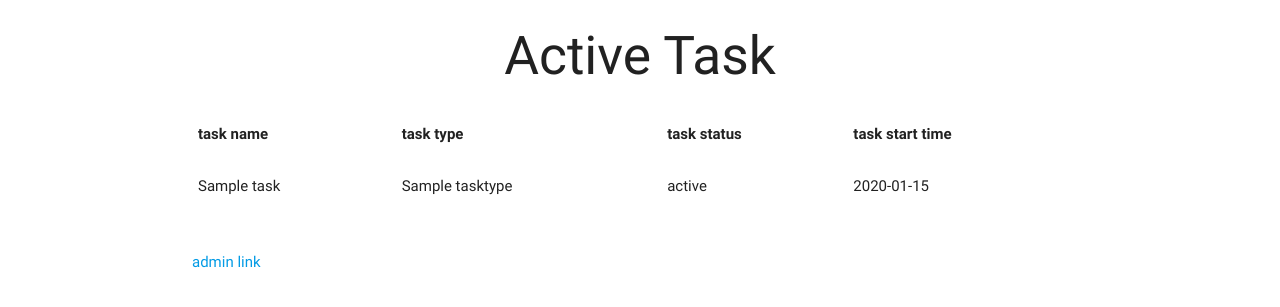
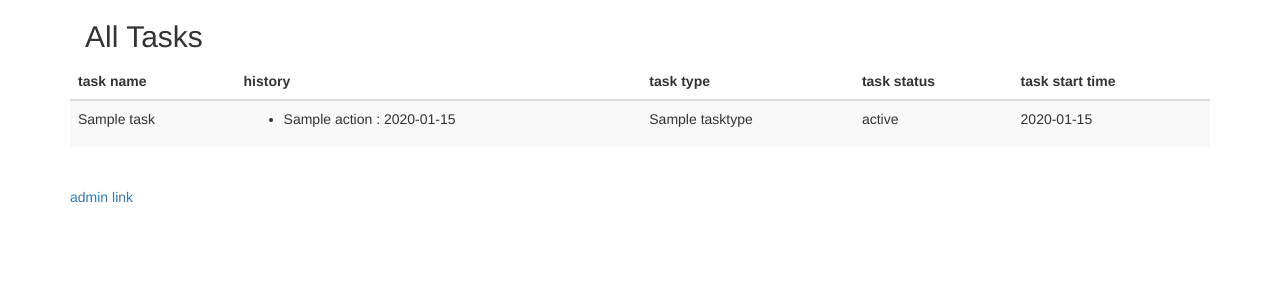
Before and after one commit to a3bclhu88/python_django_task_manager, a Python web app: template dashboard/templates/index.html in a window 1280 px wide. Shown: the top 307 px of the page. Run offline with Jinja, Linux system fonts and the light colour scheme; the template is opened without the code that fills it: most values are stand-ins (such as "Sample title", 1, 10 or a date in 2020); some libraries are stand-ins or nearby versions.

Commit message:
display task history in UI, adding bootstrap

```diff
--- a/dashboard/models.py
+++ b/dashboard/models.py
@@ -66,7 +66,11 @@ class Task(models.Model):
 
 class TaskAction(models.Model):
     # task action item
-    Taskid = models.ForeignKey(Task,on_delete=models.CASCADE, null=True)
+    Taskid = models.ForeignKey(Task,on_delete=models.CASCADE, null=True, related_name='actions')
     actionname = models.CharField(max_length = 256)
     actiontime = models.DateTimeField(default = datetime.now,blank = True)
     actiontype = models.CharField(max_length = 32)
+
+    @property
+    def tid(self):
+        return self.Taskid
--- a/dashboard/templates/index.html
+++ b/dashboard/templates/index.html
@@ -1,20 +1,57 @@
 {%extends 'list_layout.html'%}
 
 {% block content %}
-<table  class = "collection">
+  <script type="text/javascript">
+	function showhistory(){
+		debugger;
+		console.log("show history invoked");
+		var viewid = document.getElementById('historytab');
+		if (viewid.style.display === 'none'){
+			console.log("display ? : " + viewid.style.display);
+			viewid.style.display = 'block';
+		}
+		else{
+			console.log("display ? : " + viewid.style.display);
+			viewid.style.display = "none";
+		}
+	}
+   </script>
+<div id = "header">
+	<header class = "container center-align">
+	  	<h2>All Tasks</h2>
+	</header>
+</div>
+<div id = "listtable">
+	<table  class = "table table-striped">
+		<thead class = "thead-inverse">
 			<tr>
 			<th>task name</th>
+			<th>history</th>
 			<th>task type</th>
 			<th>task status</th>
 			<th>task start time</th>
 			</tr>
+		</thead>
 		{% for task in tasklist %}
 			<tr>
 				<td>{{task.taskname}}</td>
+				<td>
+					<div id = "historytab">
+						<ul>
+							{% for action in task.actions.all %}
+								<li>{{action.actionname}} : {{action.actiontime}}</li>
+							{% endfor %}
+						</ul>
+					</div>
+				</td>
 				<td>{{task.tasktype}}</td>
 				<td>{{task.taskstatus}}</td>
 				<td>{{task.taskstarttime}}</td>
 			</tr>
+
 		{% endfor %}
 	</table>
+
+</div>
+
 {% endblock %}
--- a/dashboard/templates/list_layout.html
+++ b/dashboard/templates/list_layout.html
@@ -1,14 +1,11 @@
 <!DOCTYPE html>
 <html lang="en">
   <head>
-  <link rel="stylesheet" href="https://cdnjs.cloudflare.com/ajax/libs/materialize/0.100.2/css/materialize.min.css">
-  <script src="https://cdnjs.cloudflare.com/ajax/libs/materialize/0.100.2/js/materialize.min.js"></script>
   <title>lay out</title>
+  <link rel="stylesheet" href="https://maxcdn.bootstrapcdn.com/bootstrap/3.3.7/css/bootstrap.min.css" integrity="sha384-BVYiiSIFeK1dGmJRAkycuHAHRg32OmUcww7on3RYdg4Va+PmSTsz/K68vbdEjh4u" crossorigin="anonymous">
   </head>
   <body>
-  	<header class = "container center-align">
-  	<h2>Active Task</h2>
-  	</header>
+
   	<div class = "container">
   		{%block content%}
   		{%endblock%}
--- a/dashboard/views.py
+++ b/dashboard/views.py
@@ -2,6 +2,8 @@ from django.shortcuts import render
 from .models import Task
 from django.template.context_processors import request
 from lib2to3.fixes.fix_input import context
+from .models import TaskAction
+from dashboard.models import TaskAction
 
 # Create your views here.
 
@@ -9,9 +11,10 @@ def index(request):
 
     tasklist = Task.objects.all()
 
+
     context = {
             'tastlisttitle':'list of task created',
-            'tasklist':tasklist,
+            'tasklist':tasklist
         }
 
     return render(request,'index.html',context)
```
Also changed, not shown: dashboard/migrations/0009_auto_20180106_1812.py (added). Lines whose indentation alone changed are shown as unchanged.
